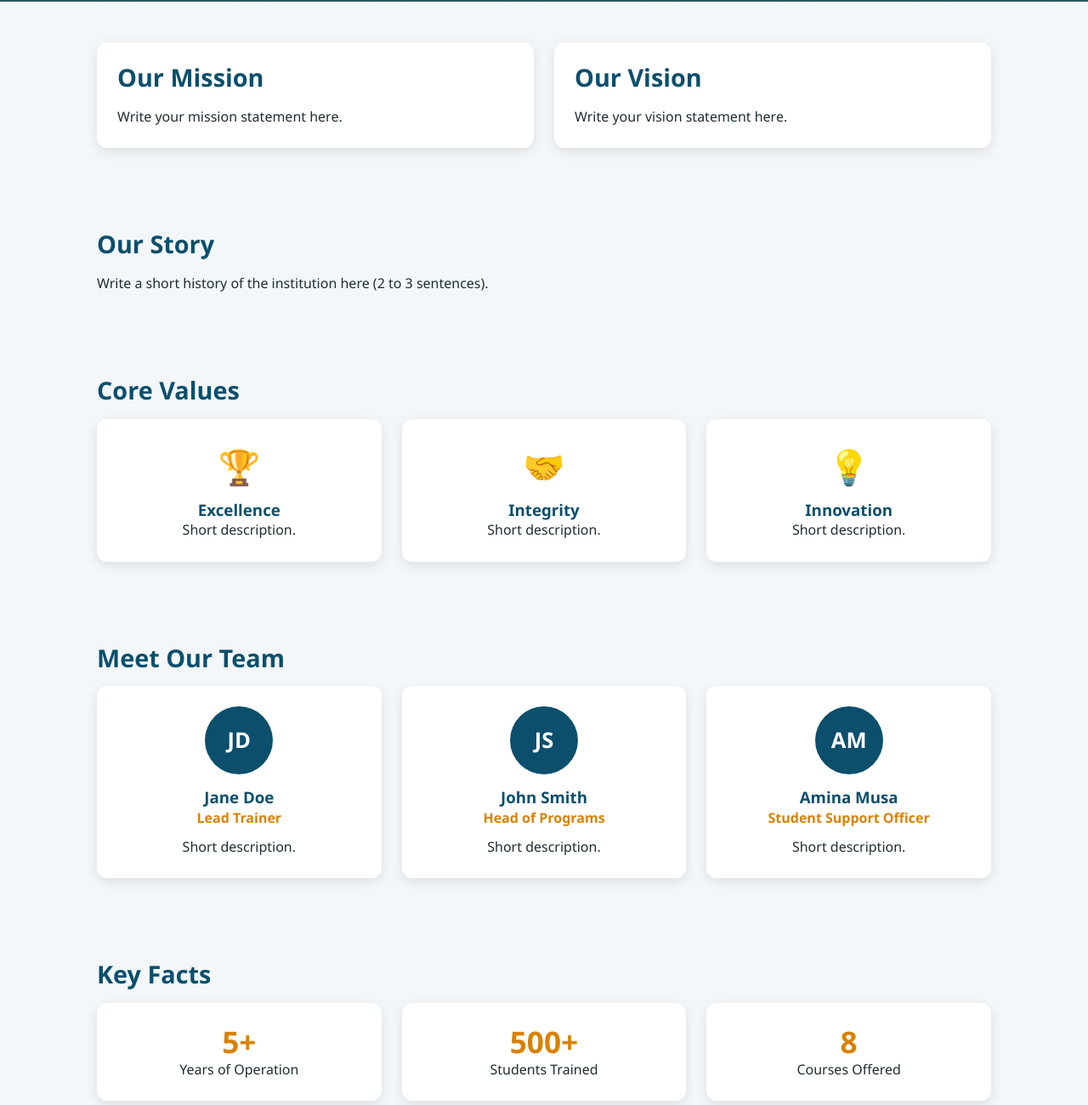
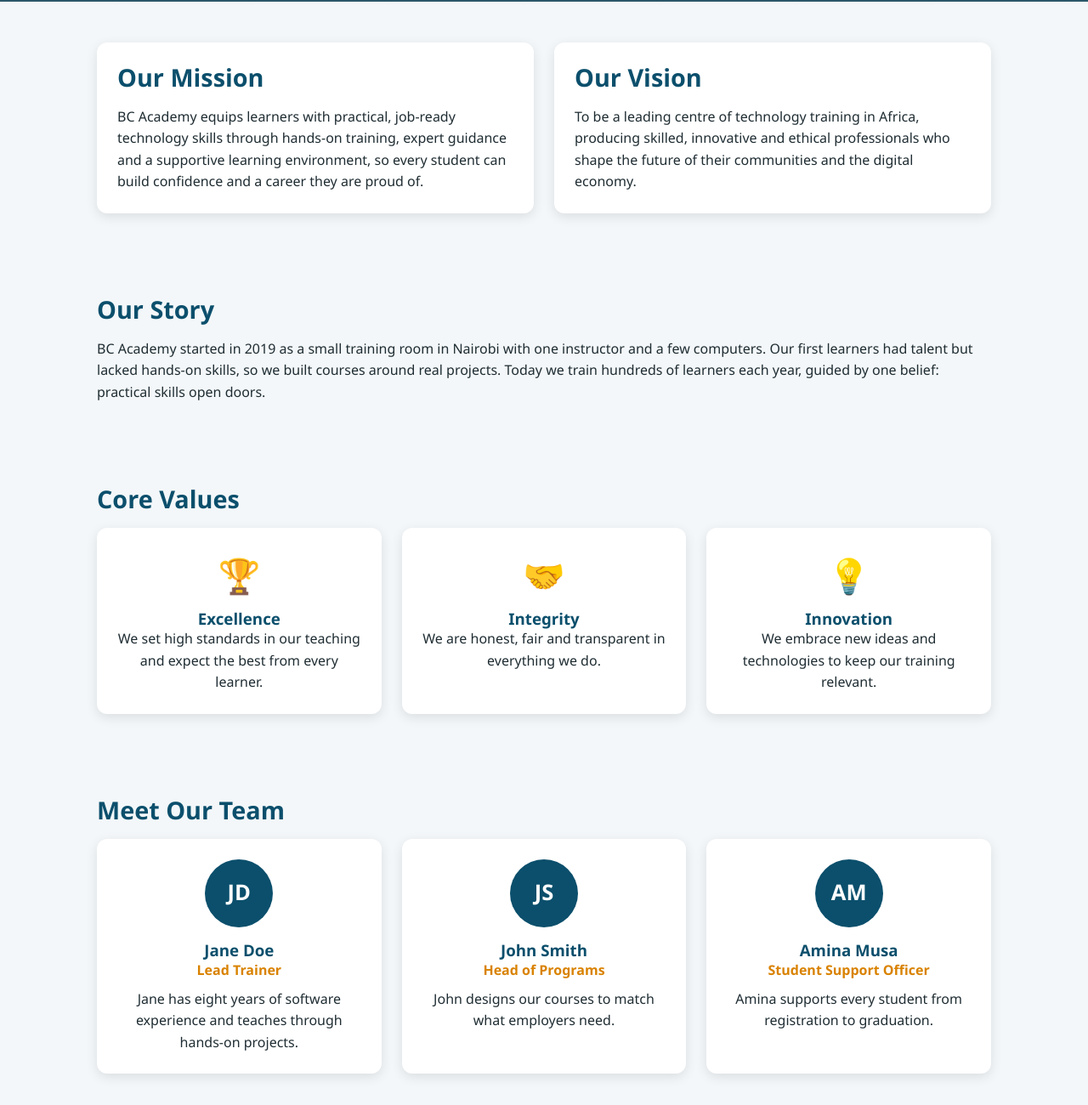
Before and after one commit to Harnessy-codex/student-managment-system, a plain HTML site: page about.html in a window 1280 px wide. Shown: the part 340-1640 px from the top of the page at 85% size. Drawn offline with Linux system fonts and the light colour scheme.

Commit message:
edited about descriptions

```diff
--- a/about.html
+++ b/about.html
@@ -28,17 +28,24 @@
   <section class="mission-vision">
     <div class="card">
       <h2>Our Mission</h2>
-      <p>Write your mission statement here.</p>
+      <p>BC Academy equips learners with practical,
+        job-ready technology skills through hands-on training,
+        expert guidance and a supportive learning environment,
+        so every student can build confidence and a career they are proud of.</p>
     </div>
     <div class="card">
       <h2>Our Vision</h2>
-      <p>Write your vision statement here.</p>
+      <p>To be a leading centre of technology training in Africa,
+        producing skilled, innovative and ethical professionals who
+        shape the future of their communities and the digital economy.</p>
     </div>
   </section>
 
   <section class="history">
     <h2>Our Story</h2>
-    <p>Write a short history of the institution here (2 to 3 sentences).</p>
+    <p>BC Academy started in 2019 as a small training room in Nairobi with one instructor and a few computers.
+        Our first learners had talent but lacked hands-on skills, so we built courses around real projects.
+        Today we train hundreds of learners each year, guided by one belief: practical skills open doors.</p>
   </section>
 
   <section class="values">
@@ -47,17 +54,17 @@
       <div class="card value-card">
         <span class="icon">🏆</span>
         <h3>Excellence</h3>
-        <p>Short description.</p>
+        <p>We set high standards in our teaching and expect the best from every learner.</p>
       </div>
       <div class="card value-card">
         <span class="icon">🤝</span>
         <h3>Integrity</h3>
-        <p>Short description.</p>
+        <p>We are honest, fair and transparent in everything we do.</p>
       </div>
       <div class="card value-card">
         <span class="icon">💡</span>
         <h3>Innovation</h3>
-        <p>Short description.</p>
+        <p>We embrace new ideas and technologies to keep our training relevant.</p>
       </div>
     </div>
   </section>
@@ -69,19 +76,19 @@
         <div class="avatar">JD</div>
         <h3>Jane Doe</h3>
         <p class="role">Lead Trainer</p>
-        <p>Short description.</p>
+        <p>Jane has eight years of software experience and teaches through hands-on projects.</p>
       </div>
       <div class="card team-card">
         <div class="avatar">JS</div>
         <h3>John Smith</h3>
         <p class="role">Head of Programs</p>
-        <p>Short description.</p>
+        <p>John designs our courses to match what employers need.</p>
       </div>
       <div class="card team-card">
         <div class="avatar">AM</div>
         <h3>Amina Musa</h3>
         <p class="role">Student Support Officer</p>
-        <p>Short description.</p>
+        <p>Amina supports every student from registration to graduation.</p>
       </div>
     </div>
   </section>
--- a/script.js
+++ b/script.js
@@ -176,11 +176,11 @@ if (studentForm) {
       " | Passed: " + passed +
       " | Failed: " + failed;
 
-    countExcellent.textContent = excellent;
+    Excellent.textContent = excellent;
     countVeryGood.textContent = veryGood;
     countGood.textContent = good;
     countAverage.textContent = average;
-    countFailed.textContent = failed;
+    countFailed.textContent = failed;count
   }
 
   // Call this after EVERY change to the students array.
@@ -188,6 +188,7 @@ if (studentForm) {
     renderStudents(getVisibleStudents());
     updateStats();
   }
+console.log(countExcellent, countVeryGood, countGood, countAverage, countFailed);
 
   /* =====================================================
      SECTION 6: REGISTRATION FORM
```
Also changed, not shown: courses.html (+1 -1 lines), index.html (+1 -1 lines).
